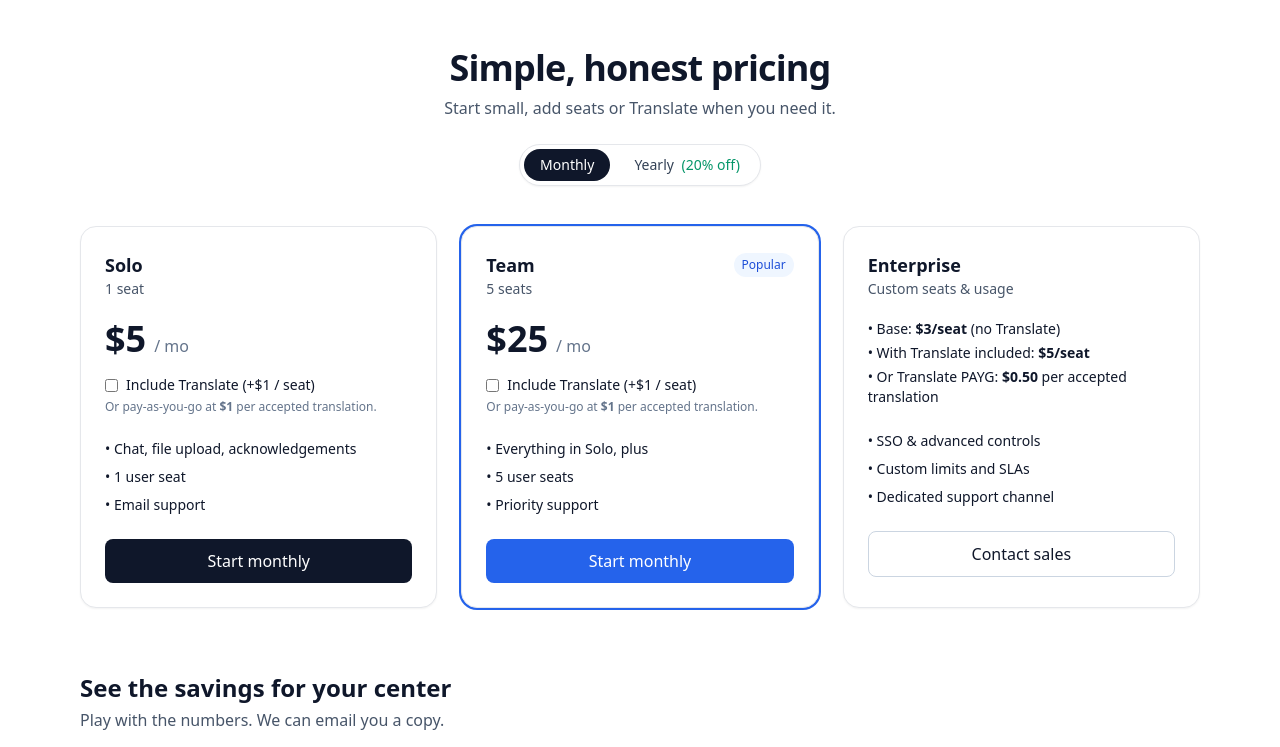
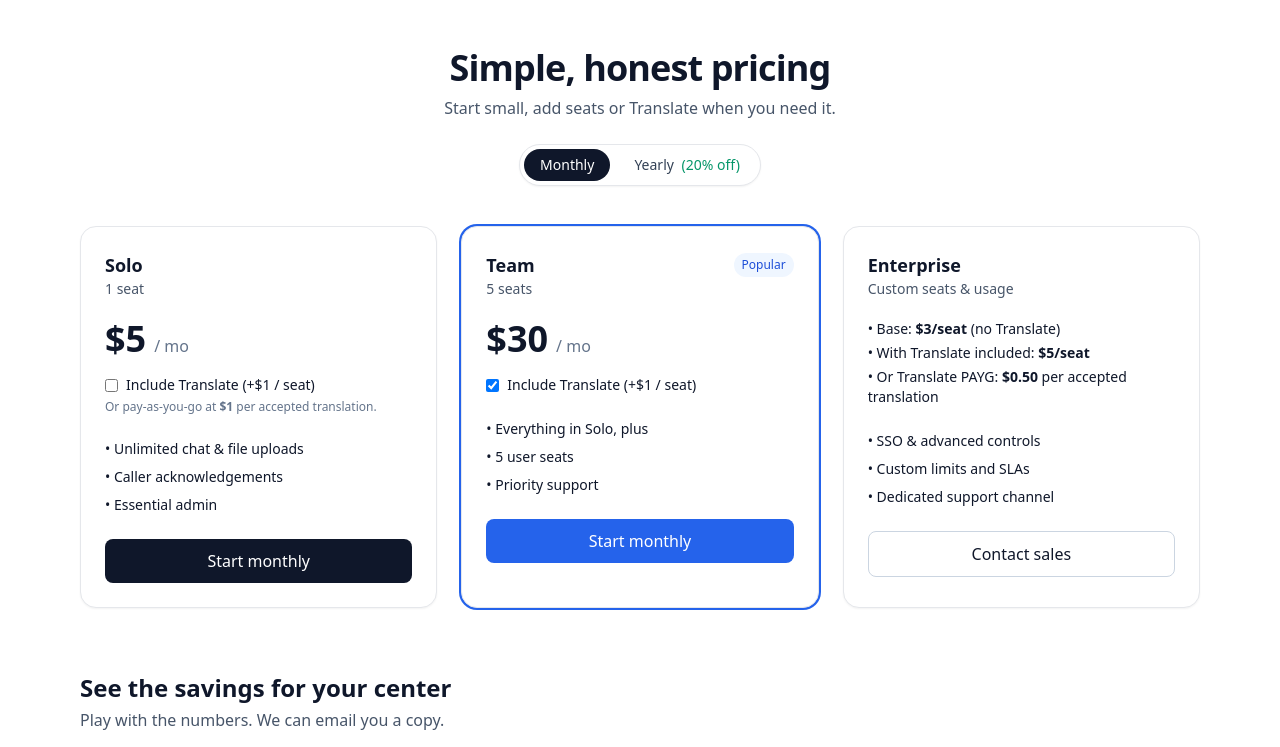
Before and after one commit to RaveCorp392/eov6, a Next.js app: page /pricing in a window 1280 px wide. Shown: the top 747 px of the page. Built offline with nearby package versions, Linux system fonts and the light colour scheme.

Commit message:
feat(pricing): buttons POST to checkout; add /thanks; ROI consent boolean

```diff
--- a/app/api/checkout/route.ts
+++ b/app/api/checkout/route.ts
@@ -102,7 +102,7 @@ export async function POST(req: NextRequest) {
       line_items.push({ price: addOnId, quantity: qty });
     }
 
-    const success_url = `${origin}/?checkout=success`;
+    const success_url = `${origin}/thanks`;
     const cancel_url = `${origin}/pricing?checkout=cancel`;
 
     const session = await stripe.checkout.sessions.create({
--- a/app/pricing/page.tsx
+++ b/app/pricing/page.tsx
@@ -3,10 +3,19 @@
 import React, { useMemo, useState } from "react";
 import dynamic from "next/dynamic";
 import Link from "next/link";
+
 // Client-only ROI widget to avoid server/client number formatting mismatches
 const RoiLeadCalc = dynamic(() => import("@/components/roi/RoiLeadCalc"), { ssr: false });
 
+type Plan = "solo" | "team";
 type Interval = "monthly" | "yearly";
+
+type CheckoutPayload = {
+  plan: Plan;
+  interval: Interval;
+  seats: number;
+  translate: boolean;
+};
 
 const TEAM_SEATS = 5;
 
@@ -26,7 +35,7 @@ function fmtUSD(n: number) {
   return `$${n.toFixed(n % 1 ? 2 : 0)}`;
 }
 
-function calcMonthlyTotal(plan: "solo" | "team", includeTranslate: boolean): number {
+function calcMonthlyTotal(plan: Plan, includeTranslate: boolean): number {
   const base = plan === "solo" ? BASE.solo : BASE.team;
   const seats = plan === "solo" ? 1 : TEAM_SEATS;
   const translateAdd = includeTranslate ? TRANSLATE_PER_SEAT * seats : 0;
@@ -35,15 +44,46 @@ function calcMonthlyTotal(plan: "solo" | "team", includeTranslate: boolean): num
 
 function applyInterval(totalMonthly: number, interval: Interval): number {
   if (interval === "monthly") return totalMonthly;
-  // For yearly, show the discounted per-month equivalent (“billed annually” elsewhere)
   return totalMonthly * YEARLY_FACTOR;
+}
+
+async function postCheckout(payload: CheckoutPayload) {
+  const res = await fetch("/api/checkout", {
+    method: "POST",
+    headers: { "content-type": "application/json" },
+    body: JSON.stringify(payload),
+  });
+  const data = await res.json().catch(() => ({}));
+  if (!res.ok || !data?.url) {
+    throw new Error(data?.error || `checkout ${res.status}`);
+  }
+  window.location.href = data.url;
 }
 
 export default function PricingPage() {
   const [interval, setInterval] = useState<Interval>("monthly");
   // Per-plan toggles so customers can see pricing with or without Translate.
   const [soloTranslate, setSoloTranslate] = useState(false);
-  const [teamTranslate, setTeamTranslate] = useState(false);
+  const [teamTranslate, setTeamTranslate] = useState(true);
+  const [busy, setBusy] = useState(false);
+  const [err, setErr] = useState<string | null>(null);
+
+  function safe(fn: () => Promise<void>) {
+    return async (e: React.MouseEvent<HTMLButtonElement>) => {
+      e.preventDefault();
+      e.stopPropagation();
+      if (busy) return;
+      try {
+        setBusy(true);
+        setErr(null);
+        await fn();
+      } catch (ex: any) {
+        setErr(ex?.message || "Checkout failed");
+      } finally {
+        setBusy(false);
+      }
+    };
+  }
 
   const soloPrice = useMemo(() => {
     const m = calcMonthlyTotal("solo", soloTranslate);
@@ -55,25 +95,17 @@ export default function PricingPage() {
     return applyInterval(m, interval);
   }, [interval, teamTranslate]);
 
-  const soloHref = useMemo(() => {
-    const translate = soloTranslate ? 1 : 0;
-    const seats = 1;
-    return `/api/checkout?plan=solo&interval=${interval}&seats=${seats}&translate=${translate}`;
-  }, [interval, soloTranslate]);
-
-  const teamHref = useMemo(() => {
-    const translate = teamTranslate ? 1 : 0;
-    const seats = TEAM_SEATS;
-    return `/api/checkout?plan=team&interval=${interval}&seats=${seats}&translate=${translate}`;
-  }, [interval, teamTranslate]);
-
   return (
     <main className="mx-auto max-w-6xl px-4 py-12">
       {/* Header */}
       <section className="text-center mb-10">
         <h1 className="text-3xl md:text-4xl font-semibold tracking-tight">Simple, honest pricing</h1>
         <p className="mt-2 text-slate-600">Start small, add seats or Translate when you need it.</p>
-
+        {err && (
+          <div className="mx-auto mt-4 max-w-xl rounded-md border border-red-500 bg-red-50 px-4 py-3 text-sm text-red-800">
+            {err}
+          </div>
+        )}
         {/* Interval toggle */}
         <div className="mt-6 inline-flex items-center gap-2 rounded-full border px-1 py-1 bg-white shadow-sm">
           <button
@@ -107,12 +139,10 @@ export default function PricingPage() {
         <div className="rounded-2xl border p-6 bg-white shadow-sm">
           <h3 className="text-lg font-semibold">Solo</h3>
           <p className="text-sm text-slate-600">1 seat</p>
-
           <div className="mt-5 flex items-baseline gap-2">
             <span className="text-4xl font-semibold">{fmtUSD(soloPrice)}</span>
             <span className="text-slate-500">/ mo{interval === "yearly" ? " (billed annually)" : ""}</span>
           </div>
-
           {/* Translate toggle */}
           <div className="mt-4 flex items-center gap-2">
             <input
@@ -130,19 +160,25 @@ export default function PricingPage() {
               Or pay-as-you-go at <strong>$1</strong> per accepted translation.
             </p>
           )}
-
           <ul className="mt-6 space-y-2 text-sm">
-            <li>• Chat, file upload, acknowledgements</li>
-            <li>• 1 user seat</li>
-            <li>• Email support</li>
+            <li>• Unlimited chat & file uploads</li>
+            <li>• Caller acknowledgements</li>
+            <li>• Essential admin</li>
           </ul>
-
-          <Link
-            href={soloHref}
-            className="mt-6 inline-flex w-full justify-center rounded-lg bg-slate-900 px-4 py-2.5 text-white hover:bg-slate-800"
+          <button
+            disabled={busy}
+            onClick={safe(() =>
+              postCheckout({
+                plan: "solo",
+                interval,
+                seats: 1,
+                translate: !!soloTranslate,
+              })
+            )}
+            className="mt-6 inline-flex w-full justify-center rounded-lg bg-slate-900 px-4 py-2.5 text-white hover:bg-slate-800 disabled:opacity-50"
           >
             {interval === "yearly" ? "Start yearly" : "Start monthly"}
-          </Link>
+          </button>
         </div>
 
         {/* Team (5 seats) */}
@@ -152,12 +188,10 @@ export default function PricingPage() {
             <span className="rounded-full bg-blue-50 px-2 py-1 text-xs text-blue-700">Popular</span>
           </div>
           <p className="text-sm text-slate-600">5 seats</p>
-
           <div className="mt-5 flex items-baseline gap-2">
             <span className="text-4xl font-semibold">{fmtUSD(teamPrice)}</span>
             <span className="text-slate-500">/ mo{interval === "yearly" ? " (billed annually)" : ""}</span>
           </div>
-
           {/* Translate toggle */}
           <div className="mt-4 flex items-center gap-2">
             <input
@@ -175,38 +209,41 @@ export default function PricingPage() {
               Or pay-as-you-go at <strong>$1</strong> per accepted translation.
             </p>
           )}
-
           <ul className="mt-6 space-y-2 text-sm">
             <li>• Everything in Solo, plus</li>
             <li>• 5 user seats</li>
             <li>• Priority support</li>
           </ul>
-
-          <Link
-            href={teamHref}
-            className="mt-6 inline-flex w-full justify-center rounded-lg bg-blue-600 px-4 py-2.5 text-white hover:bg-blue-700"
+          <button
+            disabled={busy}
+            onClick={safe(() =>
+              postCheckout({
+                plan: "team",
+                interval,
+                seats: TEAM_SEATS,
+                translate: !!teamTranslate,
+              })
+            )}
+            className="mt-6 inline-flex w-full justify-center rounded-lg bg-blue-600 px-4 py-2.5 text-white hover:bg-blue-700 disabled:opacity-50"
           >
             {interval === "yearly" ? "Start yearly" : "Start monthly"}
-          </Link>
+          </button>
         </div>
 
         {/* Enterprise */}
         <div className="rounded-2xl border p-6 bg-white shadow-sm">
           <h3 className="text-lg font-semibold">Enterprise</h3>
           <p className="text-sm text-slate-600">Custom seats & usage</p>
-
           <div className="mt-5 space-y-1 text-sm">
             <p>• Base: <strong>$3/seat</strong> (no Translate)</p>
             <p>• With Translate included: <strong>$5/seat</strong></p>
             <p>• Or Translate PAYG: <strong>$0.50</strong> per accepted translation</p>
           </div>
-
           <ul className="mt-6 space-y-2 text-sm">
             <li>• SSO & advanced controls</li>
             <li>• Custom limits and SLAs</li>
             <li>• Dedicated support channel</li>
           </ul>
-
           <Link
             href="/contact"
             className="mt-6 inline-flex w-full justify-center rounded-lg border border-slate-300 px-4 py-2.5 hover:bg-slate-50"
@@ -230,12 +267,11 @@ export default function PricingPage() {
         <h2 className="text-xl font-semibold">Frequently asked questions</h2>
         <div className="mt-6 grid gap-4 md:grid-cols-2">
           <div className="rounded-xl border p-4 bg-white">
-            <h3 className="font-medium">What’s included in the base price?</h3>
+            <h3 className="font-medium">What&#39;s included in the base price?</h3>
             <p className="mt-1 text-sm text-slate-600">
               Chat, file uploads (images/PDF), caller acknowledgements, basic admin pages, and standard support.
             </p>
           </div>
-
           <div className="rounded-xl border p-4 bg-white">
             <h3 className="font-medium">How does Translate billing work?</h3>
             <p className="mt-1 text-sm text-slate-600">
@@ -244,7 +280,6 @@ export default function PricingPage() {
               <strong>$0.50</strong> per accepted translation.
             </p>
           </div>
-
           <div className="rounded-xl border p-4 bg-white">
             <h3 className="font-medium">Can I switch between monthly and yearly?</h3>
             <p className="mt-1 text-sm text-slate-600">
@@ -252,12 +287,10 @@ export default function PricingPage() {
               <strong>20% discount</strong> applied to the monthly equivalent, billed annually.
             </p>
           </div>
-
           <div className="rounded-xl border p-4 bg-white">
             <h3 className="font-medium">Do you offer trials or refunds?</h3>
             <p className="mt-1 text-sm text-slate-600">
-              We keep pricing low and flexible. If something isn’t right in your first 14 days, reach out and
-              we’ll make it right.
+              We keep pricing low and flexible. If something isn&#39;t right in your first 14 days, reach out and we&#39;ll make it right.
             </p>
           </div>
         </div>
@@ -265,8 +298,7 @@ export default function PricingPage() {
 
       {/* Footnote */}
       <p className="mt-8 text-xs text-slate-500">
-        Prices shown are in USD. Taxes may apply. “Accepted translation” means a translation that is committed to
-        a chat (not just previewed).
+        Prices shown are in USD. Taxes may apply. “Accepted translation” means a translation that is committed to a chat (not just previewed).
       </p>
     </main>
   );
--- a/components/roi/RoiLeadCalc.tsx
+++ b/components/roi/RoiLeadCalc.tsx
@@ -34,7 +34,7 @@ export default function RoiLeadCalc({ defaultValues, onSubmitted }: RoiLeadCalcP
       const payload = {
         email: email.trim(),
         company: company.trim(),
-        consent,
+        consentEmail: !!consent,
         hp,
         inputs: { agents, callsPerAgentPerDay, minutesSavedPerCall, costPerHour, workDaysPerYear },
         outputs: result,
@@ -94,7 +94,7 @@ export default function RoiLeadCalc({ defaultValues, onSubmitted }: RoiLeadCalcP
               <input type="text" value={hp} onChange={e=>setHp(e.target.value)} className="hidden" tabIndex={-1} aria-hidden="true" />
             </div>
             <label className="flex items-center gap-2 mt-2 text-xs">
-              <input type="checkbox" checked={consent} onChange={e=>setConsent(e.target.checked)} />
+              <input id="roi-consent" type="checkbox" checked={consent} onChange={e=>setConsent(e.target.checked)} />
               <span>I agree to be contacted about EOV6. You can unsubscribe anytime.</span>
             </label>
             <div className="mt-3 flex gap-2">
```
Also changed, not shown: app/thanks/page.tsx (+11 -61 lines).
